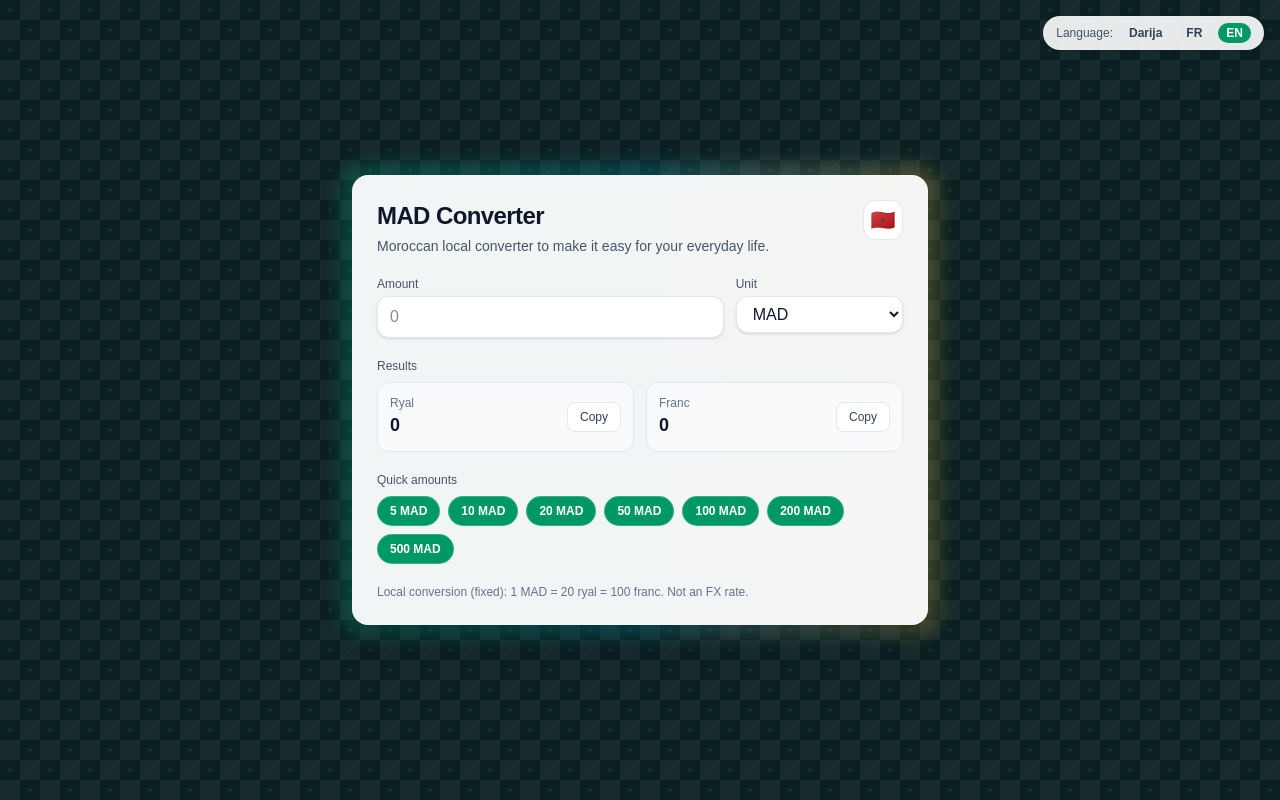
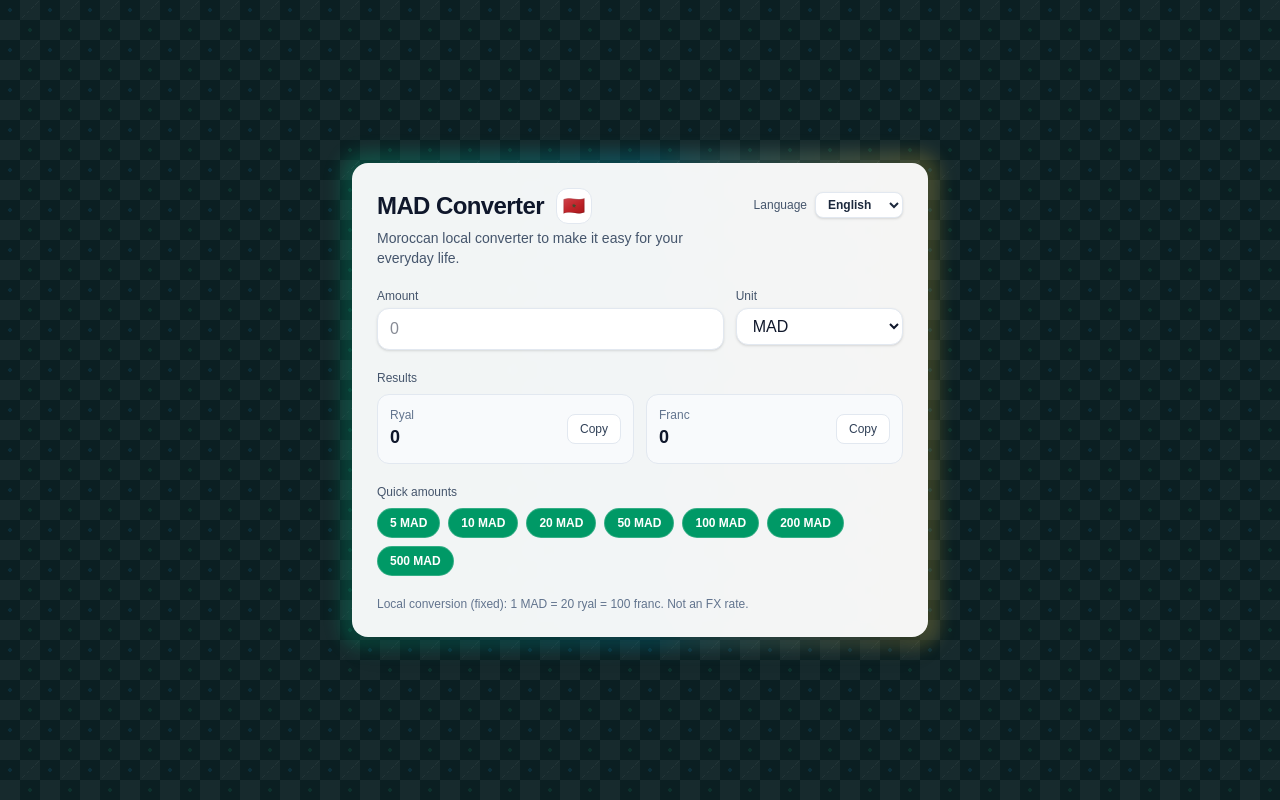
Before and after one commit to WalidEll/mad-converter, a Next.js app: page /en in a window 1280 px wide. Built offline with nearby package versions, Linux system fonts and the light colour scheme.

Commit message:
Move language picker into calculator as dropdown

```diff
--- a/app/[locale]/page.tsx
+++ b/app/[locale]/page.tsx
@@ -1,5 +1,4 @@
 import Converter from '@/components/Converter';
-import LanguageSwitcher from '@/components/LanguageSwitcher';
 import {routing} from '@/i18n/routing';
 import {setRequestLocale} from 'next-intl/server';
 
@@ -17,10 +16,6 @@ export default async function Home({
 
   return (
     <main className="relative flex min-h-dvh items-center justify-center px-4 py-10">
-      <div className="absolute right-4 top-4 z-20 pointer-events-auto">
-        <LanguageSwitcher />
-      </div>
-
       <div className="relative">
         <div className="absolute -inset-3 rounded-3xl bg-gradient-to-r from-emerald-400/20 via-cyan-400/20 to-amber-300/20 blur" />
         <div className="relative">
--- a/src/components/Converter.tsx
+++ b/src/components/Converter.tsx
@@ -2,6 +2,7 @@
 
 import {useMemo, useState} from 'react';
 import {useLocale, useTranslations} from 'next-intl';
+import LanguageDropdown from '@/components/LanguageDropdown';
 
 type Unit = 'MAD' | 'RYAL' | 'FRANC';
 
@@ -84,15 +85,21 @@ export default function Converter() {
     <div className="w-full max-w-xl rounded-2xl border border-white/10 bg-white/95 p-6 shadow-xl backdrop-blur">
       <div className="mb-5 flex items-start justify-between gap-3">
         <div>
-          <h1 className="text-2xl font-semibold tracking-tight text-slate-900">{t('title')}</h1>
+          <div className="flex items-center gap-3">
+            <h1 className="text-2xl font-semibold tracking-tight text-slate-900">{t('title')}</h1>
+            <div
+              className="flex h-9 w-9 items-center justify-center rounded-xl border border-slate-200 bg-white text-lg"
+              title="Morocco"
+              aria-label="Morocco flag"
+            >
+              🇲🇦
+            </div>
+          </div>
           <p className="mt-1 text-sm text-slate-600">{t('subtitle')}</p>
         </div>
-        <div
-          className="flex h-10 w-10 items-center justify-center rounded-xl border border-slate-200 bg-white text-xl"
-          title="Morocco"
-          aria-label="Morocco flag"
-        >
-          🇲🇦
+
+        <div className="shrink-0 pt-1">
+          <LanguageDropdown />
         </div>
       </div>
 
--- /dev/null
+++ b/src/components/LanguageDropdown.tsx
@@ -0,0 +1,40 @@
+'use client';
+
+import {useLocale, useTranslations} from 'next-intl';
+import {usePathname as useNextPathname} from 'next/navigation';
+import {useRouter} from '@/i18n/navigation';
+
+const labels: Record<string, string> = {
+  ar: 'Darija',
+  fr: 'Français',
+  en: 'English'
+};
+
+function stripLocale(pathname: string) {
+  const cleaned = pathname.replace(/^\/(ar|fr|en)(?=\/|$)/, '');
+  return cleaned === '' ? '/' : cleaned;
+}
+
+export default function LanguageDropdown() {
+  const t = useTranslations('app');
+  const locale = useLocale();
+  const router = useRouter();
+  const pathname = stripLocale(useNextPathname() || '/');
+
+  return (
+    <label className="flex items-center gap-2">
+      <span className="text-xs font-medium text-slate-600">{t('lang')}</span>
+      <select
+        className="rounded-lg border border-slate-200 bg-white px-2 py-1 text-xs font-semibold text-slate-800 shadow-sm outline-none focus:border-emerald-400"
+        value={locale}
+        onChange={(e) => router.replace(pathname, {locale: e.target.value as any})}
+      >
+        {(['ar', 'fr', 'en'] as const).map((l) => (
+          <option key={l} value={l}>
+            {labels[l]}
+          </option>
+        ))}
+      </select>
+    </label>
+  );
+}
```
